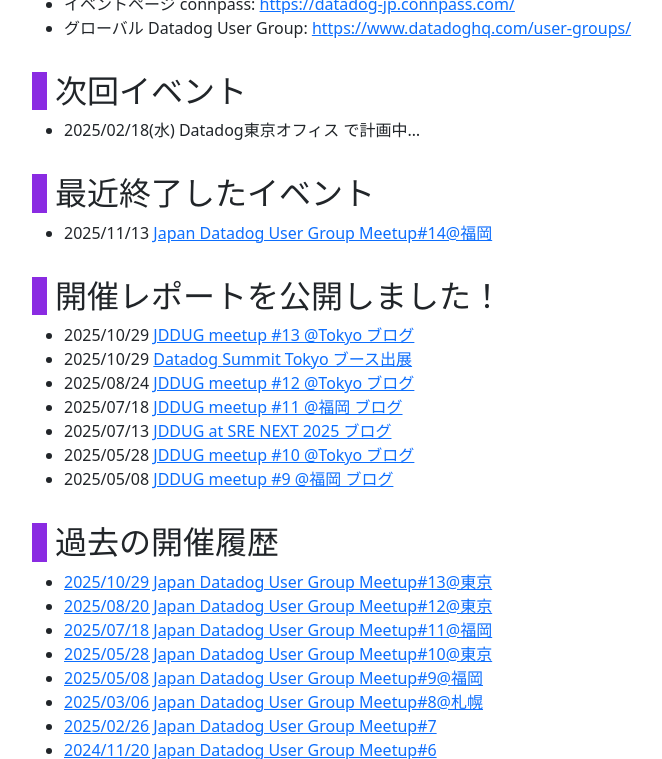
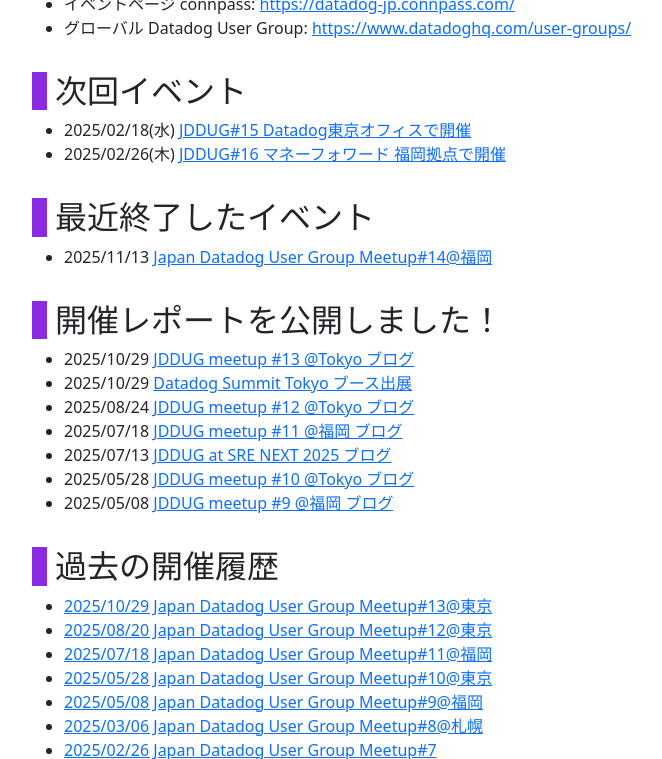
Before and after one commit to jdd-ug/jdd-ug.github.io, a Jekyll site: the page built from index.md, in a window 1280 px wide and 900 px high, scrolled down 468 px, cut to the strip 141-900 px from the top of the window. Shown: the whole strip, without its empty margins (50-712 px from the left). Built offline with Jekyll 4.4.1, drawn with Linux system fonts in a browser that asks for light colours; nearby versions of some CDN libraries.

Commit message:
Revise JDDUG event information and add new events
Updated event details and added new events for JDDUG.

```diff
--- a/index.md
+++ b/index.md
@@ -19,7 +19,8 @@
 - グローバル Datadog User Group: [https://www.datadoghq.com/user-groups/](https://www.datadoghq.com/user-groups/)
 
 ## 次回イベント
-- 2025/02/18(水) Datadog東京オフィス で計画中...
+- 2025/02/18(水) [JDDUG#15 Datadog東京オフィスで開催](https://datadog-jp.connpass.com/event/378380/)
+- 2025/02/26(木) [JDDUG#16 マネーフォワード 福岡拠点で開催](https://datadog-jp.connpass.com/event/378193/)
 
 ## 最近終了したイベント
 - 2025/11/13 [Japan Datadog User Group Meetup#14@福岡](https://datadog-jp.connpass.com/event/367374/)
```
